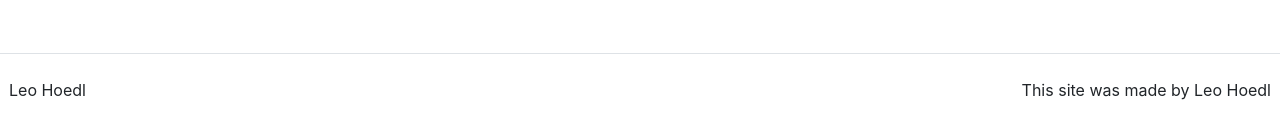
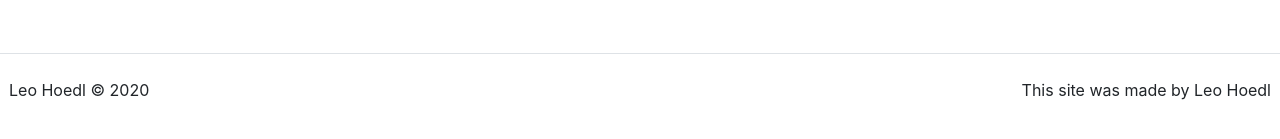
Before and after one commit to leohoedl/leohoedl_portfolio, a React (Create React App) app: page /contact in a window 1280 px wide. Shown: the part 383-522 px from the top of the page. Built offline with nearby package versions, Linux system fonts and the light colour scheme.

Commit message:
Changing footer to include copyright

```diff
--- a/src/components/Footer.js
+++ b/src/components/Footer.js
@@ -10,7 +10,7 @@ function Footer() {
                 <Containter fluid="true">
                     <Row className="border-top justify-content-between p-3">
                         <Col className="p-2" md={3} small={12}>
-                            Leo Hoedl
+                            Leo Hoedl © 2020
                         </Col>
                         <Col className="p-2 d-flex justify-content-end" md={3}>
                             This site was made by Leo Hoedl
```
